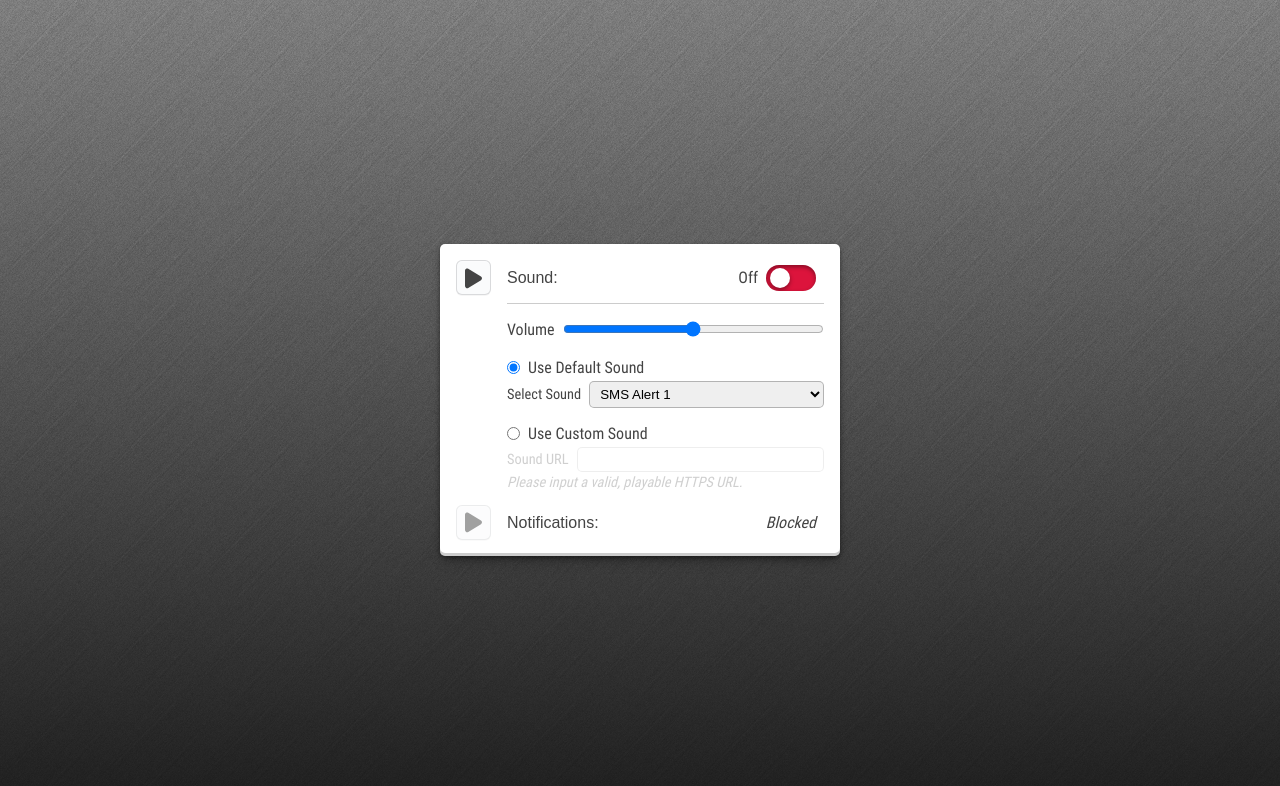
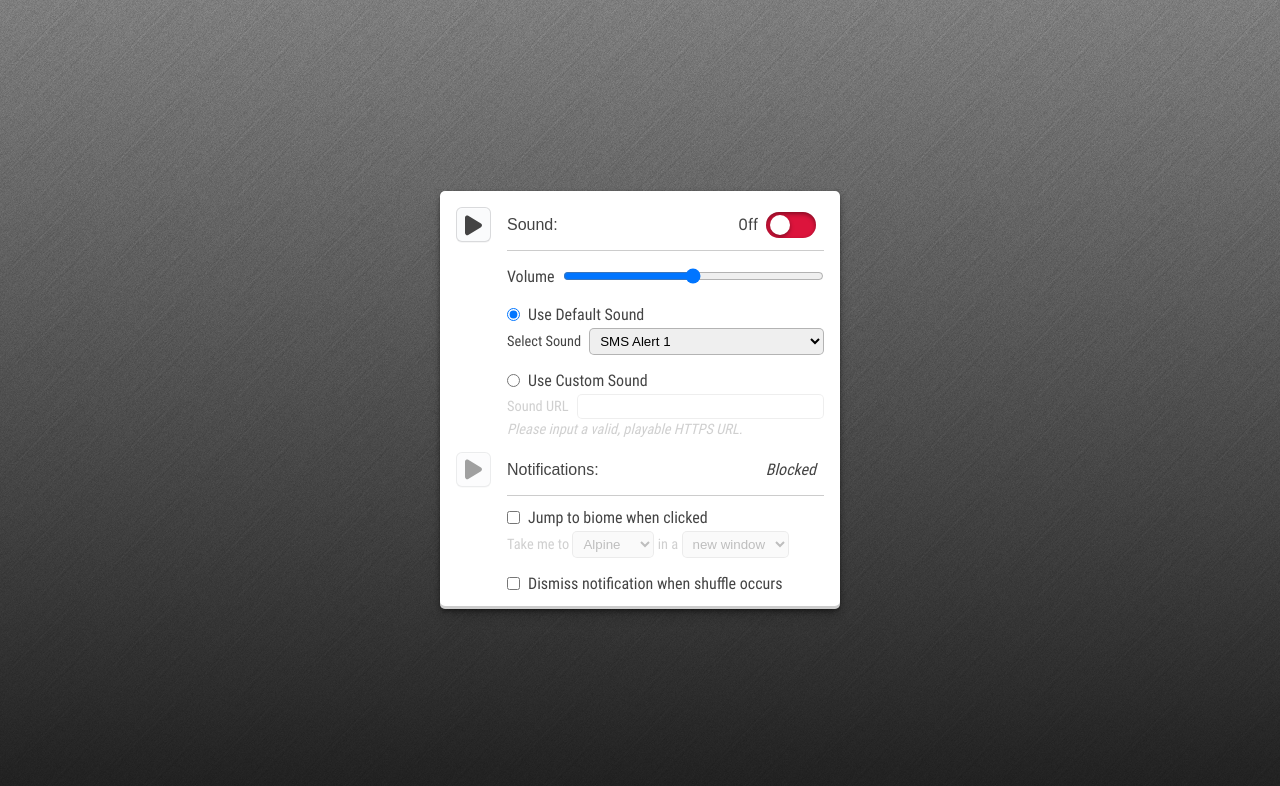
Before and after one commit to endulum/dc-shuffle-clock, a React (Vite) app: page / in a window 1280 px wide. Shown: the top 786 px of the page. Built offline with nearby package versions, Linux system fonts and the light colour scheme; a web font is replaced by a local one.

Commit message:
add component for notifications settings group

```diff
--- /dev/null
+++ b/src/components/NotifSettings.tsx
@@ -0,0 +1,68 @@
+import { type ChangeEvent } from 'react'
+import { type IClockSettings } from '../types.ts'
+
+export default function NotifSettings (
+  { clockSettings, handleInputChange, handleSelectChange }: {
+    clockSettings: IClockSettings
+    handleInputChange: (event: ChangeEvent<HTMLInputElement>) => void
+    handleSelectChange: (event: ChangeEvent<HTMLSelectElement>) => void
+  }
+): JSX.Element {
+  return (
+    <div className="setting-body">
+      <div className="option">
+        <label htmlFor="biomeEnabled" className="row">
+          <input
+            type="checkbox"
+            id="biomeEnabled"
+            onChange={handleInputChange}
+            defaultChecked={clockSettings.biomeEnabled}
+          />
+          <span>Jump to biome when clicked</span>
+        </label>
+        <div className={clockSettings.biomeEnabled ? '' : 'disabled'}>
+          <small>
+            Take me to
+            {' '}
+            <select
+              id="biomeSelect"
+              onChange={handleSelectChange}
+              defaultValue={clockSettings.biomeSelect}
+            >
+              {['Coast', 'Desert', 'Forest', 'Jungle', 'Alpine', 'Volcano', 'Holiday']
+                .map((name, index) => ({ id: index + 1, name }))
+                .map((biome) => (
+                  <option key={biome.name} value={biome.id.toString()}>
+                    {biome.name}
+                  </option>
+                ))}
+            </select>
+            {' '}
+            in a
+            {' '}
+            <select
+              id="biomeOpenType"
+              onChange={handleSelectChange}
+              defaultValue={clockSettings.biomeOpenType}
+            >
+              <option value="tab">new tab</option>
+              <option value="window">new window</option>
+            </select>
+          </small>
+        </div>
+      </div>
+
+      <div className="option">
+        <label htmlFor="notifAutoDismiss" className="row">
+          <input
+            type="checkbox"
+            id="notifAutoDismiss"
+            onChange={handleInputChange}
+            defaultChecked={clockSettings.notifAutoDismiss}
+          />
+          <span>Dismiss notification when shuffle occurs</span>
+        </label>
+      </div>
+    </div>
+  )
+}
--- a/src/components/SettingsFields.tsx
+++ b/src/components/SettingsFields.tsx
@@ -6,6 +6,7 @@ import playSound from '../helpers/playSound.ts'
 import ToggleLabel from './ToggleLabel.tsx'
 import NotifToggleLabel from './NotifToggleLabel.tsx'
 import SoundSettings from './SoundSettings.tsx'
+import NotifSettings from './NotifSettings.tsx'
 
 import PlaySvg from '../assets/play.svg?react'
 
@@ -107,39 +108,13 @@ export default function SettingsFields (
           }}
           onInputChange={handleInputChange}
         />
+
+        <NotifSettings
+          clockSettings={clockSettings}
+          handleInputChange={handleInputChange}
+          handleSelectChange={handleSelectChange}
+        />
       </div>
-
-      {/*
-
-      <input
-        type="checkbox"
-        id="biomeEnabled"
-        onChange={handleInputChange}
-        defaultChecked={clockSettings.biomeEnabled}
-      />
-
-      <select
-        id="biomeSelect"
-        onChange={handleSelectChange}
-        defaultValue={clockSettings.biomeSelect}
-      >
-        {['Coast', 'Desert', 'Forest', 'Jungle', 'Alpine', 'Volcano', 'Holiday']
-          .map((name, index) => ({ id: index + 1, name }))
-          .map((biome) => (
-            <option key={biome.name} value={biome.id.toString()}>
-              {biome.name}
-            </option>
-          ))}
-      </select>
-
-      <select
-        id="biomeOpenType"
-        onChange={handleSelectChange}
-        defaultValue={clockSettings.biomeOpenType}
-      >
-        <option value="tab">new tab</option>
-        <option value="window">new window</option>
-      </select> */}
     </main>
   )
 }
--- a/src/style.css
+++ b/src/style.css
@@ -139,11 +139,6 @@ button {
     pointer-events: none;
     opacity: 0.5;
   }
-}
-
-input[type="checkbox"] {
-  margin-right: 0!important;
-  margin-top: 0.2rem;
 }
 
 input, select {
@@ -299,9 +294,6 @@ button {
   display: flex;
   flex-direction: column;
   gap: 1rem;
-  input[type="checkbox"] {
-    margin-right: 0.5rem;
-  }
   &.align-center {
     align-items: center;
     input, select {
```
